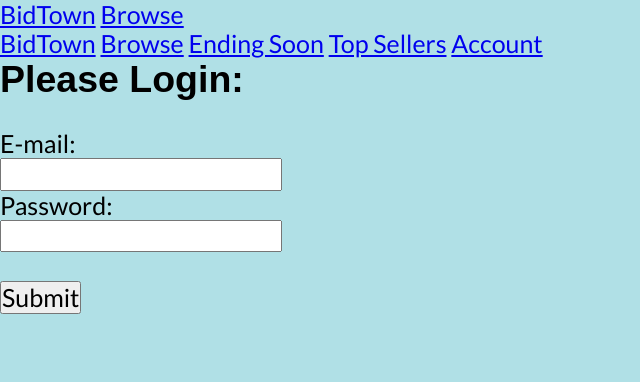
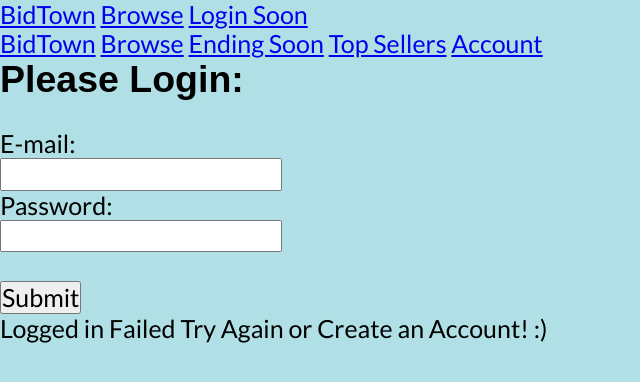
Before and after one commit to TheHatchetteMan/BidTown2.0, a Flask app: page /Login in a window 1280 px wide. Shown: the top 382 px of the page, without its empty margins (0-640 px from the left). Run offline with Flask 2, Linux system fonts and the light colour scheme; some web fonts are replaced.

Commit message:
Worked on creating a user session and verifying that the user is..
logged in

```diff
--- a/routes.py
+++ b/routes.py
@@ -1,8 +1,19 @@
 from app_config import app
-from flask import render_template, request, redirect
+from flask import render_template, request, redirect, session
 from DB_Helper import DB_Helper
 
-# @app.context_processor  # use this for loading base.html layout with common elements among views
+@app.context_processor
+def show_logged_in():
+    session
+    logged_in = None
+
+    if 'bidtown_session_key' in session and len(session['bidtown_session_key']) > 0:
+        logged_in = True
+    else:
+        logged_in = False
+
+    return dict(userLog=logged_in)
+
 
 @app.route("/")
 def base():
@@ -161,3 +172,54 @@
 
     db.disconnect()
     return render_template('Browse.html', item_list=item_list['item'], ClassType=Class, attributes=attributes)
+
+#------------------------------------ Account ----------------------------------#
+@app.route("/Account")
+def login():
+    return render_template("LoginForm.html")
+
+
+@app.route('/Login', methods=['POST', 'GET'])
+def authenticate():
+    user_exists = False
+    if request.method == 'POST':
+        userEmail = request.form['email']
+        userPassword = request.form['password']
+        user_exist_list = {'user': []}
+
+        db = DB_Helper()
+        sql = (f'SELECT UserID, "{userEmail}", "{userPassword}", FirstName, LastName, Location, Type '
+               'FROM Users '
+               f'WHERE Users.email = "{userEmail}" AND Users.password = "{userPassword}"')
+
+        empty_tuple = ()
+
+        cursor = db.connection.cursor(prepared=True)
+        cursor.execute(sql, empty_tuple)
+        results = cursor.fetchall()
+
+        user_exist_list['user'] = []
+
+        userInt = 0
+        for (UserID , email, password, FirstName, LastName, Location, Type ) in results:
+            user_exist_list['user'].append(
+                [UserID, email.decode(), password.decode(), FirstName.decode(), LastName.decode(),
+                 Location.decode(), Type])
+
+
+        db.disconnect()
+
+        userInt = len(user_exist_list['user'])
+
+
+
+        if userInt == 1:
+            user_exists = True
+            session['bidtown_session_key'] = user_exist_list['user']
+            return redirect('/HomePage')
+            # return str(user_exists)
+        else:
+            return render_template("LoginForm.html", Logged_In = user_exists)
+            # return str(user_exists)
+
+    return render_template('LoginForm.html', user_exists = user_exists)
--- a/templates/LoginForm.html
+++ b/templates/LoginForm.html
@@ -10,7 +10,7 @@
 
 <h2>Please Login:</h2>
 <br>
-<form action = "/setcookie" method = "POST">
+<form action = "/Login" method = "POST">
     E-mail:<br>
     <input type="email" name="email">
     <br>
@@ -20,6 +20,10 @@
     <input type="submit" value="Submit">
 </form>
 
+{% if not Logged_In %}
+<p> Logged in Failed Try Again or Create an Account! :)</p>
+{% endif %}
+
 </body>
 </html>
 {% endblock %}
--- a/templates/base.html
+++ b/templates/base.html
@@ -11,6 +11,14 @@
 	<div class="topnav">
 	  <a class="active" href="/HomePage">BidTown</a>
 	  <a href="/browse">Browse</a>
+
+	{% if userLog %}
+		<p> Logout </p>
+	{% elif not userLog %}
+		<a href="/Login">Login Soon</a>
+	{% endif %}
+
+
 <body>
 
 	</div>
@@ -29,6 +37,7 @@
 </header>
 <body>
 	{% block content %}
+
         <!-- Page content will be placed here by whatever view inherits from this template -->
 	{% endblock %}
 </body>
```
